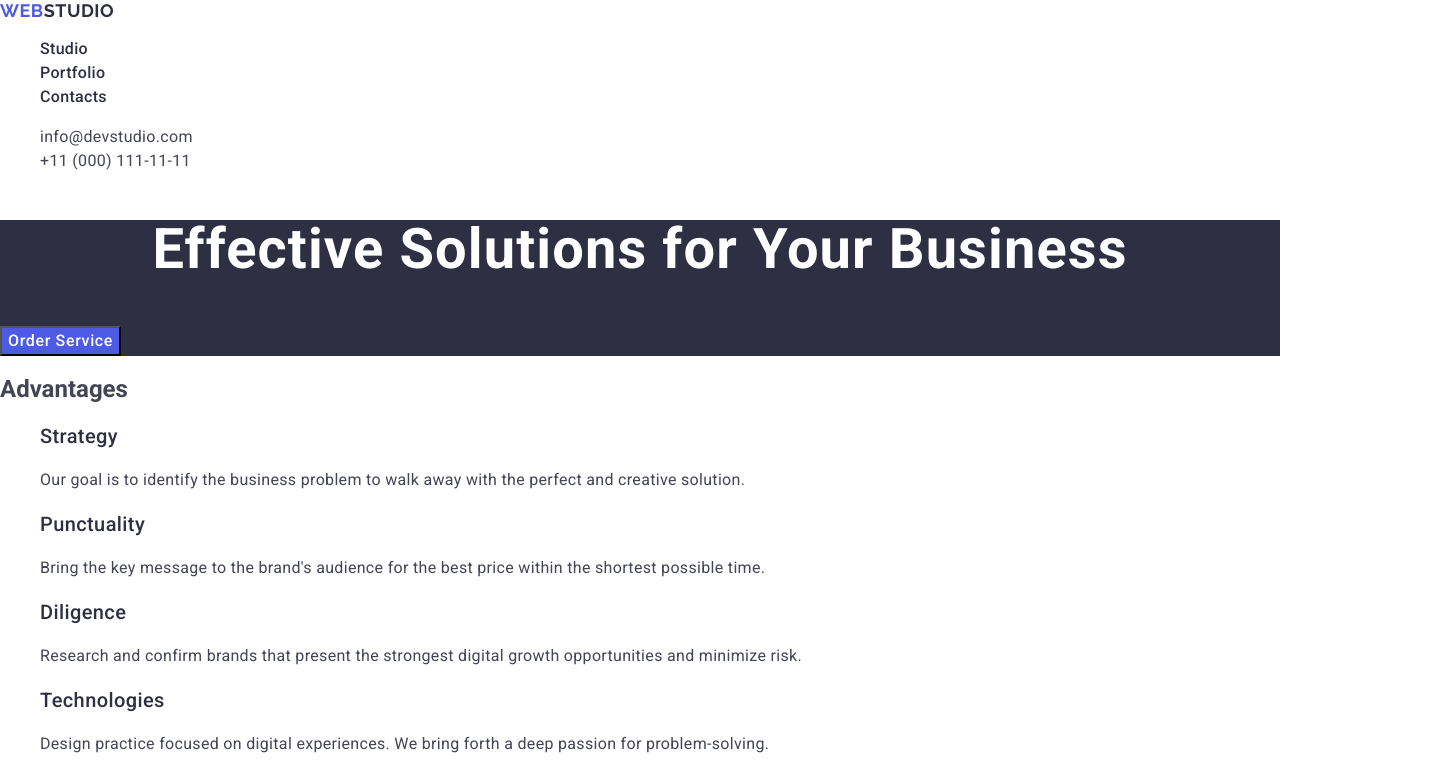
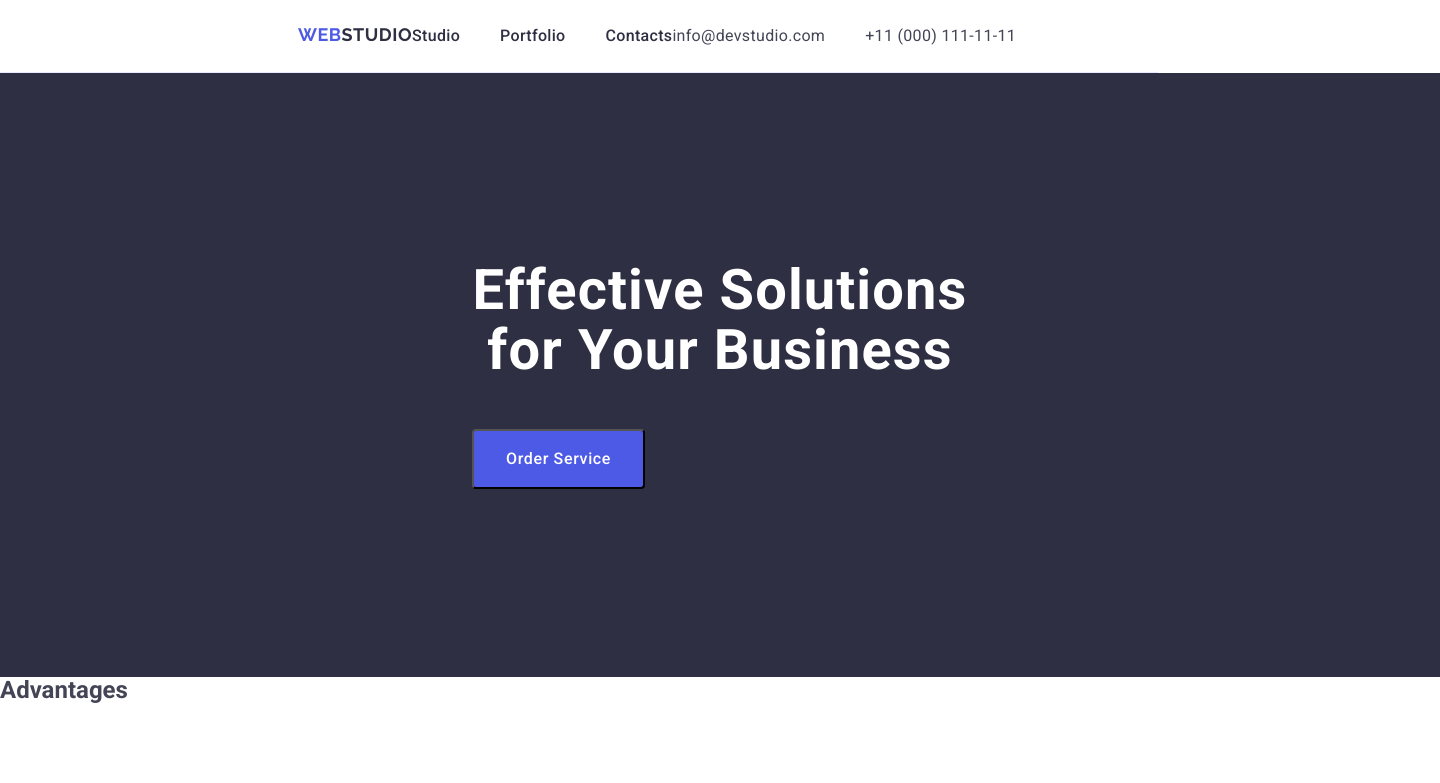
Before and after one commit to Liubjchka/goit-markup-hw-03, a plain HTML site: page index.html in a window 1280 px wide. Shown: the top 783 px of the page, 1440 px wide, since content can reach past the window. Drawn offline with nearby package versions, Linux system fonts and the light colour scheme.

Commit message:
add header

```diff
--- a/css/styles.css
+++ b/css/styles.css
@@ -1,11 +1,35 @@
 html, body {
 margin: 0;
+}
+
+h1,
+h2,
+h3,
+h4,
+h5,
+h6,
+p {
+    margin: 0;
+}
+
+ul {
+    margin: 0;
+    padding: 0;
+    list-style-type: none;
 }
 
 body {
 font-family: 'Roboto', sans-serif;
 color: #434455;
 background-color:#FFF;
+}
+
+.container {
+    width: 1158px;
+}
+
+.section {
+padding: 120px;
 }
 
 ul,
@@ -17,11 +41,22 @@ a {
 text-decoration: none;
 }
 
+img {
+    display: block;
+}
+
 .header {
 background-color: #FFF;
+display: flex;
+justify-content: center;
+align-items: center;
+flex-shrink: 0;
+border-bottom: 1px solid #E7E9FC;
 }
 
-.header-navigation {}
+.header-navigation {
+display: flex;
+}
 
 .header-logo {
 color: #4d5ae5;
@@ -32,12 +67,16 @@ font-size: 18px;
 font-weight: 700;
 letter-spacing: 0.03em;
 text-transform: uppercase;
+margin-left: 156px;
 }
 
 .header-logo-color {
 color: #2e2f42;
 }
-.header-menu-list {}
+.header-menu-list {
+        display: flex;
+        gap: 40px;
+}
 
 .header-menu-item {}
 
@@ -57,7 +96,10 @@ line-height: 1.5;
 
 .author-address {}
 
-.address-list {}
+.address-list {
+        display: flex;
+        gap:40px;
+}
 
 address {
     font-style: normal;
@@ -71,6 +113,12 @@ font-size: 16px;
 font-weight: 400;
 line-height: 1.5;
 letter-spacing: 0.02em;
+
+display: flex;
+height: 72px;
+justify-content: center;
+align-items: center;
+flex-shrink: 0;
 }
 
 .address-item:hover,
@@ -80,6 +128,9 @@ color: #404bbf;
 
 .main-page {
 background: #2E2F42;
+width: 1440px;
+flex-shrink: 0;
+padding: 188px 472px;
 }
 
 .main-page-title {
@@ -102,6 +153,12 @@ font-style: normal;
 font-weight: 500;
 letter-spacing: 0.04em;
 line-height: 1.5;
+border-radius: 4px;
+display: inline-flex;
+padding: 16px 32px;
+align-items: flex-start;
+gap: 10px;
+margin-top: 48px;
 }
 
 .main-page-btn:hover {
@@ -116,9 +173,19 @@ background-color: #404BBF;
 
 .visually-hidden {}
 
-.feature-list {}
+.feature-list {
+    display: flex;
+    gap:24px;
+    padding: 120px 156px;
+}
 
-.feature-item {}
+.feature-item {
+    display: flex;
+        width: 264px;
+        flex-direction: column;
+        align-items: flex-start;
+        gap: 8px;
+}
 
 .feature-subtitle {
 color: #2E2F42;
@@ -138,7 +205,10 @@ line-height: 1.5;
 }
 
 .team {
-    background-color: #F4F4FD;
+background-color: #F4F4FD;
+width: 1440px;
+height: 732px;
+flex-shrink: 0;
 }
 
 .team-subtitle {
@@ -152,7 +222,10 @@ letter-spacing: 0.02em;
 line-height: 1.11;
 }
 
-.team-list {}
+.team-list {
+    display: flex;
+    gap: 24px;
+}
 
 .team-item {
 background:  #FFF;
@@ -195,11 +268,22 @@ letter-spacing: 0.02em;
 line-height: 1.11;
 }
 
-.portfolio-list {}
+.portfolio-list {
+    display: flex;
+    flex-wrap: wrap;
+}
 
 .portfolio-item {
 border: #E7E9FC;
 background: #FFF;
+display: flex;
+    width: 360px;
+    height: 420px;
+    padding-bottom: 0px;
+    flex-direction: column;
+    align-items: flex-start;
+    gap: 32px;
+    flex-shrink: 0;
 }
 
 .portfolio-image {
--- a/index.html
+++ b/index.html
@@ -5,6 +5,9 @@
     <meta charset="UTF-8">
     <meta name="viewport" content="width=device-width, initial-scale=1.0">
     <title>Web-Studio</title>
+    <link rel="stylesheet" href="https://cdnjs.cloudflare.com/ajax/libs/modern-normalize/2.0.0/modern-normalize.min.css"
+        integrity="sha512-4xo8blKMVCiXpTaLzQSLSw3KFOVPWhm/TRtuPVc4WG6kUgjH6J03IBuG7JZPkcWMxJ5huwaBpOpnwYElP/m6wg=="
+        crossorigin="anonymous" referrerpolicy="no-referrer" />
     <link rel="stylesheet" href="https://cdn.jsdelivr.net/npm/modern-normalize@2.0.0/modern-normalize.min.css">
     <link rel="stylesheet" href="css/styles.css">
     <link rel="preconnect" href="https://fonts.googleapis.com">
@@ -15,6 +18,7 @@
 </head>
 
 <body>
+    <div class="container">
     <header class="header">
         <nav class="header-navigation">
             <a class="header-logo" href="./index.html" >Web<span class="header-logo-color">Studio</span></a>
@@ -173,6 +177,7 @@
                     Increase the flow of customers and sales for your business with digital marketing & growth solutions.
                 </p>
     </footer>
+    </div>
 </body>
 
 </html>
```
